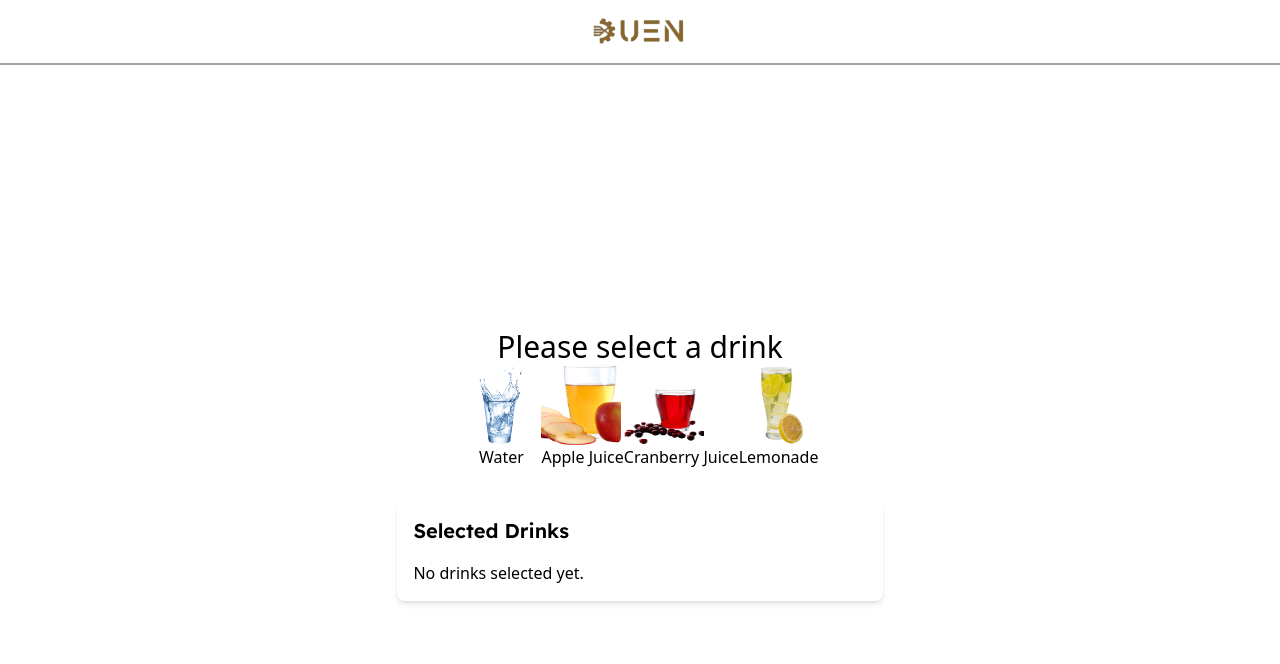
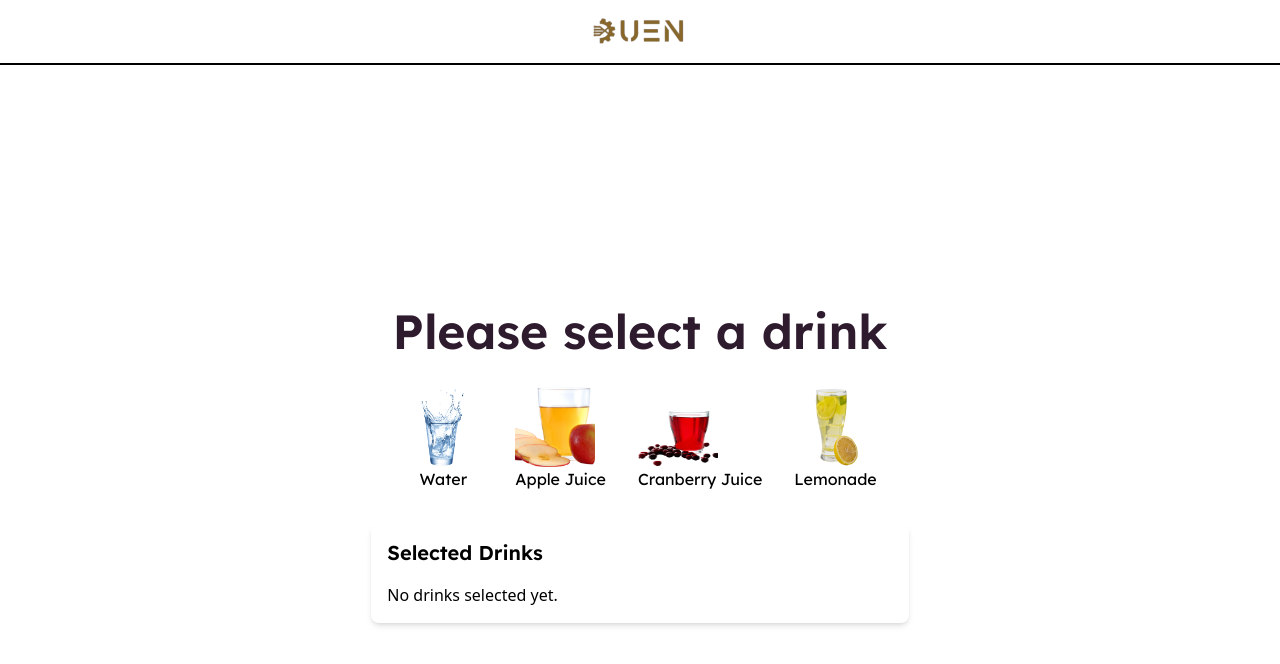
Before and after one commit to EtienneRousseau1/DrinkDispenser, a React (Create React App) app in the folder frontend/: page /drinkOption in a window 1280 px wide. Shown: the top 664 px of the page. Built offline with nearby package versions, Linux system fonts and the light colour scheme.

Commit message:
added font/margin styling

```diff
--- a/frontend/src/Components/Option.tsx
+++ b/frontend/src/Components/Option.tsx
@@ -29,12 +29,12 @@ const Option: React.FC<OptionProps> = ({drinks }) => {
 
   return (
     <div>
-      <div className="flex px-16">
+      <div className="flex px-16 gap-8">
         {drinks.map((drink, index) => (
         <div key={index} onClick={() => handleDrinkSelect(drink.title)} className={`cursor-pointer ${totalPercentage >= 100 ? 'opacity-50 cursor-not-allowed' : ''}`}>
             <img className="h-20 w-20 rounded-lg" src={drink.src} alt={drink.alt} />
             <div>
-              <h2 className="text-center">{drink.title}</h2>
+              <h2 className="text-center font-body">{drink.title}</h2>
             </div>
           </div>
         ))}
--- a/frontend/src/Components/SelectedDrinks.tsx
+++ b/frontend/src/Components/SelectedDrinks.tsx
@@ -16,19 +16,19 @@ const SelectedDrinks: React.FC = () => {
   };
 
   return (
-    <div className='p-4 bg-white shadow-md rounded-lg'>
+    <div className='p-4 bg-white shadow-md rounded-lg mx-8'>
       <h2 className='text-xl font-semibold mb-4 font-body'>Selected Drinks</h2>
       {selectedDrinks.length > 0 ? (
         <>
           <ul>
             {selectedDrinks.map((drink, index) => (
               <li key={index} className='mb-2'>
-                <span className='font-bold '>{drink.name}</span> - <span className='text-blue-600'>{drink.percentage}%</span>
+                <span className='font-bold font-body'>{drink.name}</span> - <span className='text-blue-600'>{drink.percentage}%</span>
               </li>
             ))}
           </ul>
           <div className='mt-4'>
-            <p className='text-lg font-semibold'>Total Percentage: <span className='text-blue-600'>{totalPercentage}%</span></p>
+            <p className='text-lg font-semibold font-body'>Total Percentage: <span className='text-blue-600'>{totalPercentage}%</span></p>
           </div>
           <div className='mt-4'>
             <button
--- a/frontend/src/Pages/DrinkOptions.tsx
+++ b/frontend/src/Pages/DrinkOptions.tsx
@@ -14,9 +14,9 @@ const drinks = [
 
 const DrinkOptions: React.FC = () => {
   return (
-    <div className="h-screen flex item-center justify-center gap-x-16">
+    <div className="h-screen flex item-center justify-center gap-x-16 mx-8">
       <div className="m-auto">
-        <header className="text-center text-3xl"> Please select a drink </header>
+        <header className="text-center text-5xl pb-8 font-semibold font-body text-duen-plum"> Please select a drink </header>
         <Option drinks={drinks} />
         <SelectedDrinks />
         </div>
@@ -24,4 +24,5 @@ const DrinkOptions: React.FC = () => {
   );
 }
 
+
 export default DrinkOptions;
--- a/frontend/tailwind.config.js
+++ b/frontend/tailwind.config.js
@@ -6,6 +6,9 @@ module.exports = {
     fontFamily: {
         body: ['Lexend']
     },
+    colors: {
+      'duen-plum': '#2e1b2e'
+    },
   },
   plugins: [],
 }
```
